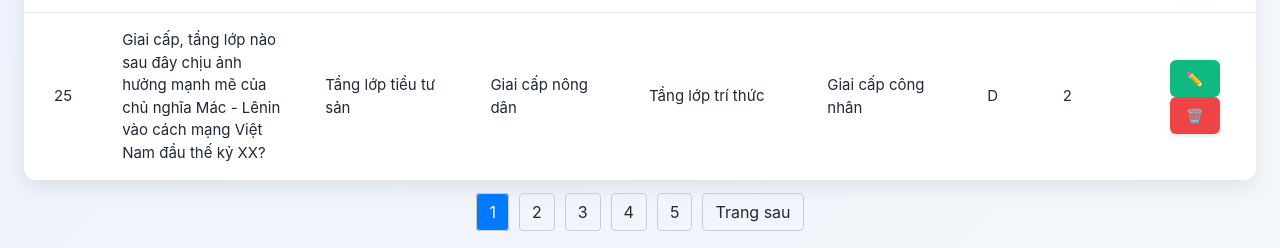
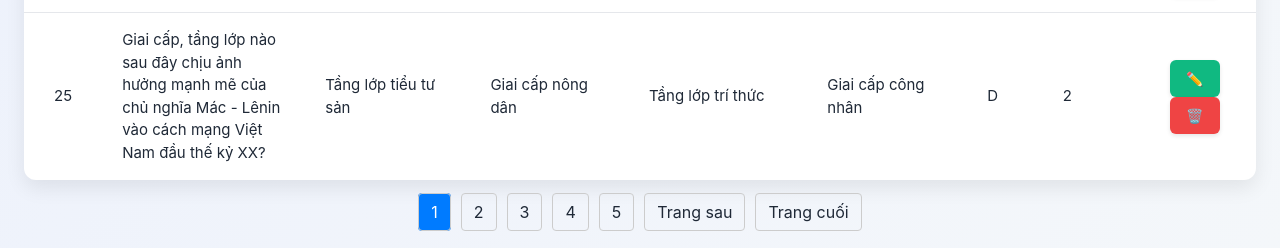
Before and after one commit to winlilom24/NhomTN, a PHP site: page /duanDangNhap/views/questionManager.php in a window 1280 px wide. Shown: the part 3443-3691 px from the top of the page. Run offline with PHP 8.4, Linux system fonts and the light colour scheme; data comes from the database, SQL or seed files in the repository.

Commit message:
thêm nút cuối

```diff
--- a/views/questionManager.php
+++ b/views/questionManager.php
@@ -74,6 +74,11 @@
         $next_page = $page + 1;
         echo "<a href='?trang=$next_page' style='padding: 8px 12px; margin: 0 5px; text-decoration: none; border: 1px solid #ccc; border-radius: 4px;'>Trang sau</a>";
     }
+    // Nút "Trang cuối"
+    if ($page < $sotrangdl) {
+        echo "<a href='?trang=$sotrangdl' style='padding: 8px 12px; margin: 0 5px; text-decoration: none; border: 1px solid #ccc; border-radius: 4px;'>Trang cuối</a>";
+    }
+
     ?>
 </div>
     </div>
```
